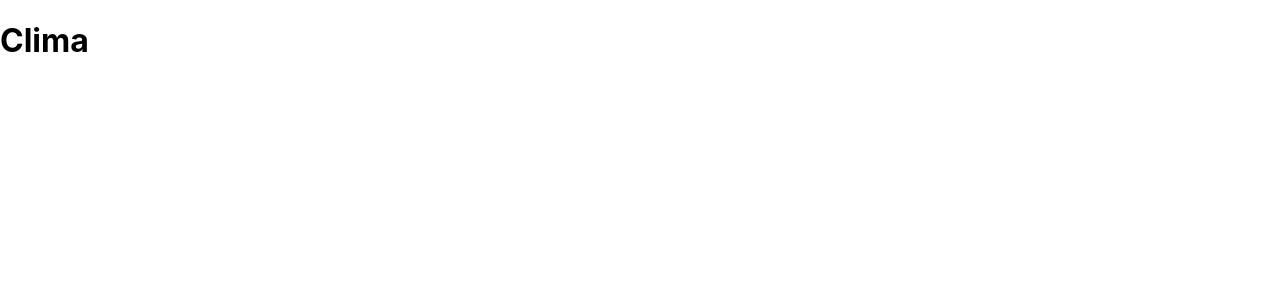
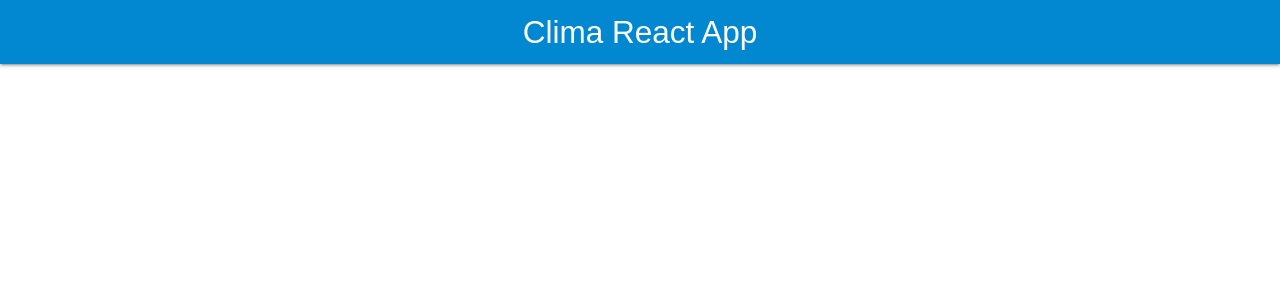
Before and after one commit to ManuelBlaze/ApiClima-React, a React (Create React App) app: page / in a window 1280 px wide. Shown: the top 300 px of the page. Built offline with nearby package versions, Linux system fonts and the light colour scheme.

Commit message:
Materialize

```diff
--- a/public/index.html
+++ b/public/index.html
@@ -25,6 +25,7 @@
       Learn how to configure a non-root public URL by running `npm run build`.
     -->
     <title>Clima | React</title>
+    <link rel="stylesheet" href="https://cdnjs.cloudflare.com/ajax/libs/materialize/1.0.0/css/materialize.min.css">
   </head>
   <body>
     <noscript>You need to enable JavaScript to run this app.</noscript>
@@ -39,5 +40,12 @@
       To begin the development, run `npm start` or `yarn start`.
       To create a production bundle, use `npm run build` or `yarn build`.
     -->
+    <script src="https://cdnjs.cloudflare.com/ajax/libs/materialize/1.0.0-rc.2/js/materialize.min.js"></script>
+    <script>
+      document.addEventListener('DOMContentLoaded', function () {
+        var elementos = document.querySelectorAll('select');
+        M.FormSelect.init(elementos);
+      });
+    </script>
   </body>
 </html>
--- a/src/App.js
+++ b/src/App.js
@@ -1,9 +1,15 @@
-import React from 'react';
+import React, {Fragment} from 'react';
+import Header from "./components/Header";
 
 
 function App() {
   return (
-    <h1>Clima</h1>
+    <Fragment>
+      <Header
+        titulo='Clima React App'
+      />
+
+    </Fragment>
   );
 }
 
--- /dev/null
+++ b/src/components/Header.jsx
@@ -0,0 +1,14 @@
+import React from 'react'
+
+const Header = ({titulo}) => {
+    return (
+        <nav>
+            <div className="nav-wrapper light-blue darken-2">
+                <a href="#!" className="brand-logo"> {titulo} </a>
+
+            </div>
+        </nav>
+    );
+}
+
+export default Header;
--- a/src/index.css
+++ b/src/index.css
@@ -1,13 +1,79 @@
 body {
   margin: 0;
-  font-family: -apple-system, BlinkMacSystemFont, 'Segoe UI', 'Roboto', 'Oxygen',
-    'Ubuntu', 'Cantarell', 'Fira Sans', 'Droid Sans', 'Helvetica Neue',
-    sans-serif;
-  -webkit-font-smoothing: antialiased;
-  -moz-osx-font-smoothing: grayscale;
+  padding: 0;
+  font-family: sans-serif;
+}
+nav .brand-logo {
+  display: block;
+  text-align: center;
+  position: relative;
+}
+.input-field label {
+  color: white;
 }
 
-code {
-  font-family: source-code-pro, Menlo, Monaco, Consolas, 'Courier New',
-    monospace;
+.input-field input[type=text]:focus + label {
+  color: white;
 }
+
+.input-field input[type=text]:focus {
+  border-bottom: 1px solid white;
+  box-shadow: 0 1px 0 0 #000;
+}
+
+input[type=text]:not(.browser-default) {
+  border-bottom: 1px solid white;
+  color: white;
+}
+input[type=text]:not(.browser-default):focus:not([readonly]) {
+  border-bottom: 1px solid white;
+  -webkit-box-shadow: 0 1px 0 0 white;
+  box-shadow: 0 1px 0 0 white;
+}
+input[type=text]:not(.browser-default):focus:not([readonly]) + label {
+  color: white;
+}
+
+.contenedor-form {
+  padding: 3rem 0 1px 0;
+  background-color: #03a9f4;
+}
+.mensaje {
+  text-align: center;
+  font-size: 2rem;
+}
+.buscador i {
+  width: 100%;
+}
+.error {
+  padding: 1rem!important;
+  color:white;
+  margin-top: 3rem;
+  text-align: center;
+  text-emphasis: left;
+}
+.card-panel h2 {
+  font-size: 1.6rem;
+  text-align: center;
+}
+.card-panel p {
+  text-align: center;
+  font-size: 1.4rem;
+}
+.temperatura {
+  font-size: 4rem!important
+}
+.temperatura span {
+  font-size: 2rem!important;
+  vertical-align: super;
+}
+
+.btn-block {
+  display: block!important;
+}
+
+.error {
+  padding: 1rem!important;
+  text-align: center!important;
+  color: #FFF!important;
+}
```
